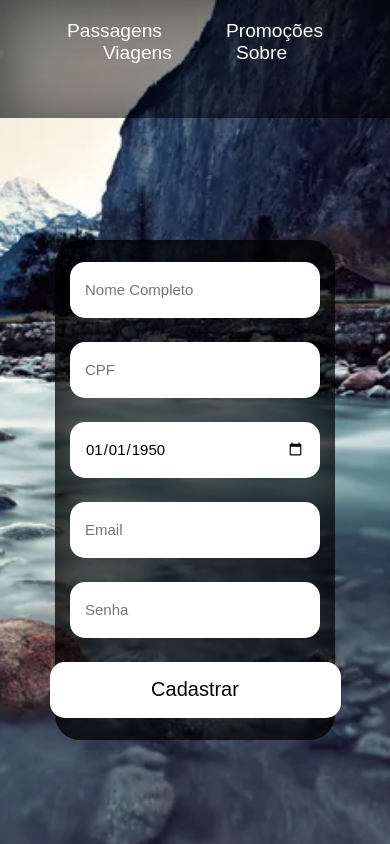
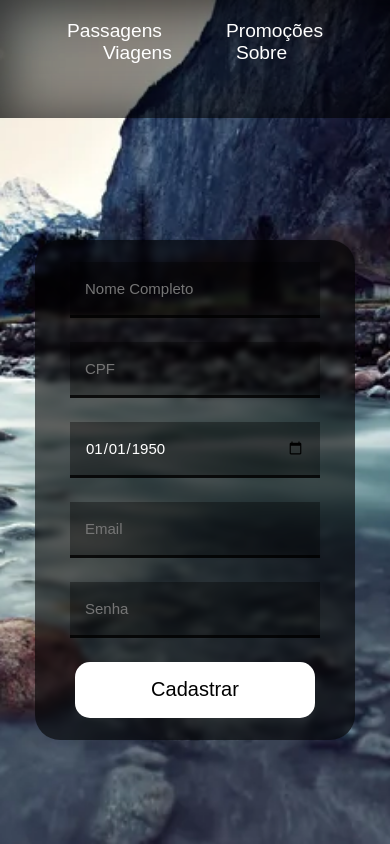
Before and after one commit to luccasmachhado/avioes, a PHP site: page /cadastro.html in a window 390 px wide. Run offline with PHP 8.4, Linux system fonts and the light colour scheme; some web fonts are replaced.

Commit message:
Atualização N°9
ajustei o menu e cadastro para mais moderno

```diff
--- a/cadastro.html
+++ b/cadastro.html
@@ -19,15 +19,15 @@
     <div>
         <form action="cadastro.php" method="post" id="cad">
             <label for="NomeC"></label>
-            <input type="text" id="NomeC" required minlength="6" maxlength="50" placeholder="Nome Completo">
+            <input class="blur" type="text" id="NomeC" required minlength="6" maxlength="50" placeholder="Nome Completo">
             <label for="cpfc"></label>
-            <input type="text" id="cpfc" required maxlength="11" placeholder="CPF">
+            <input class="blur" type="text" id="cpfc" required maxlength="11" placeholder="CPF">
             <label for="datac"></label>
-            <input type="date" id="datac" required value="1950-01-01">
+            <input class="blur" type="date" id="datac" required value="1950-01-01">
             <label for="emailc"></label>
-            <input type="email" id="emailc" required placeholder="Email">
+            <input class="blur" type="email" id="emailc" required placeholder="Email">
             <label for="senhac"></label>
-            <input type="password" id="senhac" required minlength="6" maxlength="12" placeholder="Senha">
+            <input class="blur" type="password" id="senhac" required maxlength="12" minlength="6" placeholder="Senha">
             <input type="submit" id="entra" value="Cadastrar">
         </form>
     </div>
--- a/login.html
+++ b/login.html
@@ -19,14 +19,14 @@
     </nav>
     </header>
     <div>
-        <form action="login.php" method="post">
+        <form action="login.php" method="post" class="login">
             <picture>
                 <img src="Imagens/Logo.png" alt="">
             </picture>
             <label for="CPF"></label>
-            <input type="text" required maxlength="11" autocomplete="on" placeholder="CPF">
+            <input class="blur" type="text" required maxlength="11" autocomplete="on" placeholder="CPF">
             <label for="senha"></label>
-            <input type="password" id="senha" placeholder="Senha" required minlength="6" maxlength="12">
+            <input class="blur" type="password" id="senha" placeholder="Senha" required minlength="6" maxlength="12">
             <input type="submit" id="entra" value="Entrar">
             <p>Você não tem cadastro?<a id="cad" href="cadastro.html">Faça Aqui</a></p>
         </form>
--- a/loginstyle.css
+++ b/loginstyle.css
@@ -25,8 +25,8 @@ form{
     text-align: center;
     align-items: center;
     background-color: rgba(0, 0, 0, 0.596);
-    box-shadow: inset 5px 5px 50px rgba(0, 0, 0, 0.644);
     border-radius: 25px;
+    backdrop-filter: blur(3px);
     }
 form{
     display: flex;
@@ -49,7 +49,7 @@ nav {
     padding: 20px;
     height: 11vh;
     background-color: rgba(0, 0, 0, 0.445);
-    box-shadow: inset 5px 5px 50px rgba(0, 0, 0, 0.445);
+    box-shadow: inset 5px 5px 50px rgba(0, 0, 0, 0.623);
 }
 
 nav#menu > a {
@@ -57,7 +57,7 @@ nav#menu > a {
     margin: 15px;
 }
 input{
-    margin: 10px;
+     margin: 10px;
     padding: 15px;
     border: none;
     border-radius: 15px;
@@ -69,6 +69,23 @@ input{
     font-family: "Inria Sans", sans-serif;
     font-weight: normal;
     background-color: white;
+}
+.blur{
+    color: white;
+    border-radius: 0px;
+    border: none;
+    background-color: rgba(0, 0, 0, 0.356);
+    border-bottom: 3px solid rgba(0, 0, 0, 0.795);
+    transition: all 0.2s;
+}
+.blur:hover{
+    border-bottom: 4px solid black;
+    background-color: rgba(0, 0, 0, 0.486);
+    font-size: 18px;
+
+}
+.login{
+    height: 470px;
 }
 input#entra{
     margin-top: 20px;
@@ -103,7 +120,7 @@ picture{
     justify-content: center;
 }
 img{
-    width: 40%;
+    width: 50%;
 }
 @media (max-width: 768px) {
     body{
@@ -118,14 +135,23 @@ img{
     form{
         top: 58%;
     }
+    .login{
+        width: 320px;
+    }
+    .login>img{
+        width: 50%;
+    }
     form#cad{
-        width: 280px;
+        width: 320px;
     }
     form#cad>input{
         width: 250px;
     }
+    form#cad>input#entra{
+        width: 240px;
+    }
     form#cad>input#entra:hover{
-        width: 253px;
+        width: 245px;
     }
 }
 p,a#cad{
```
